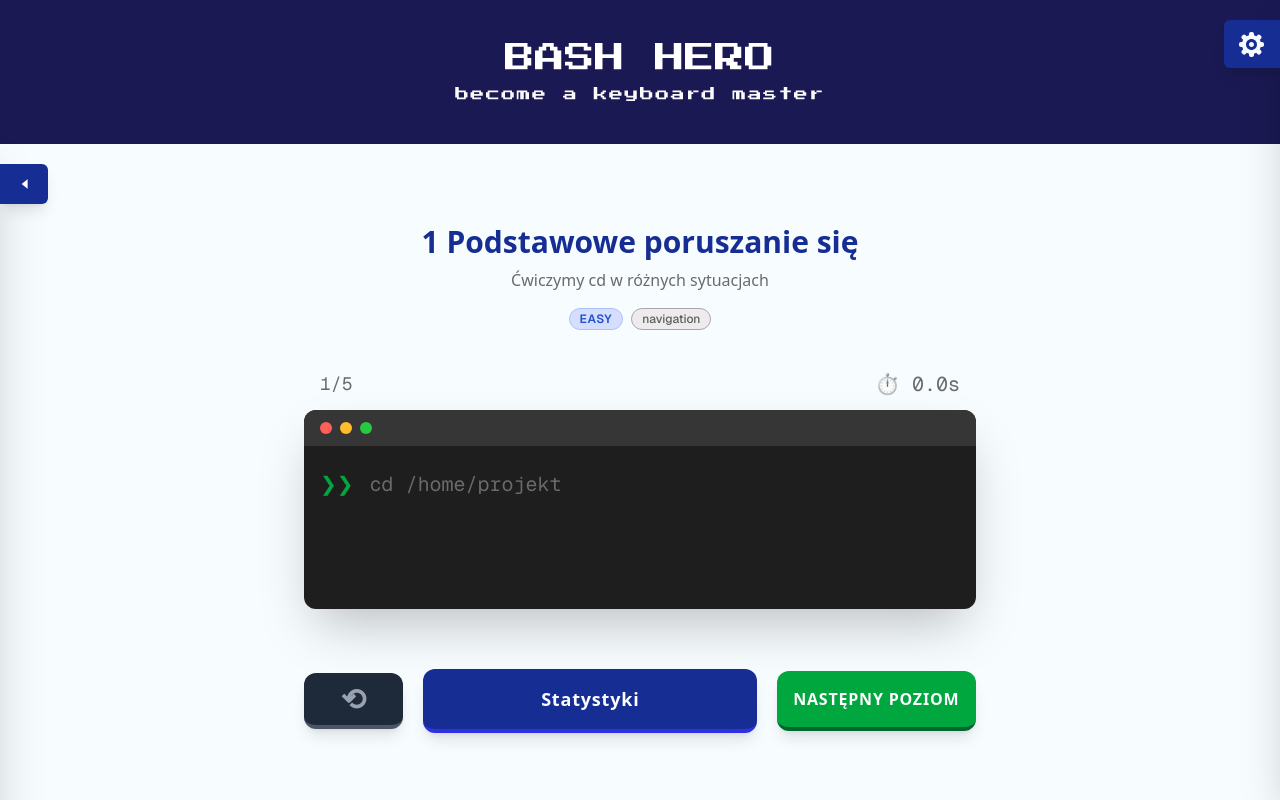
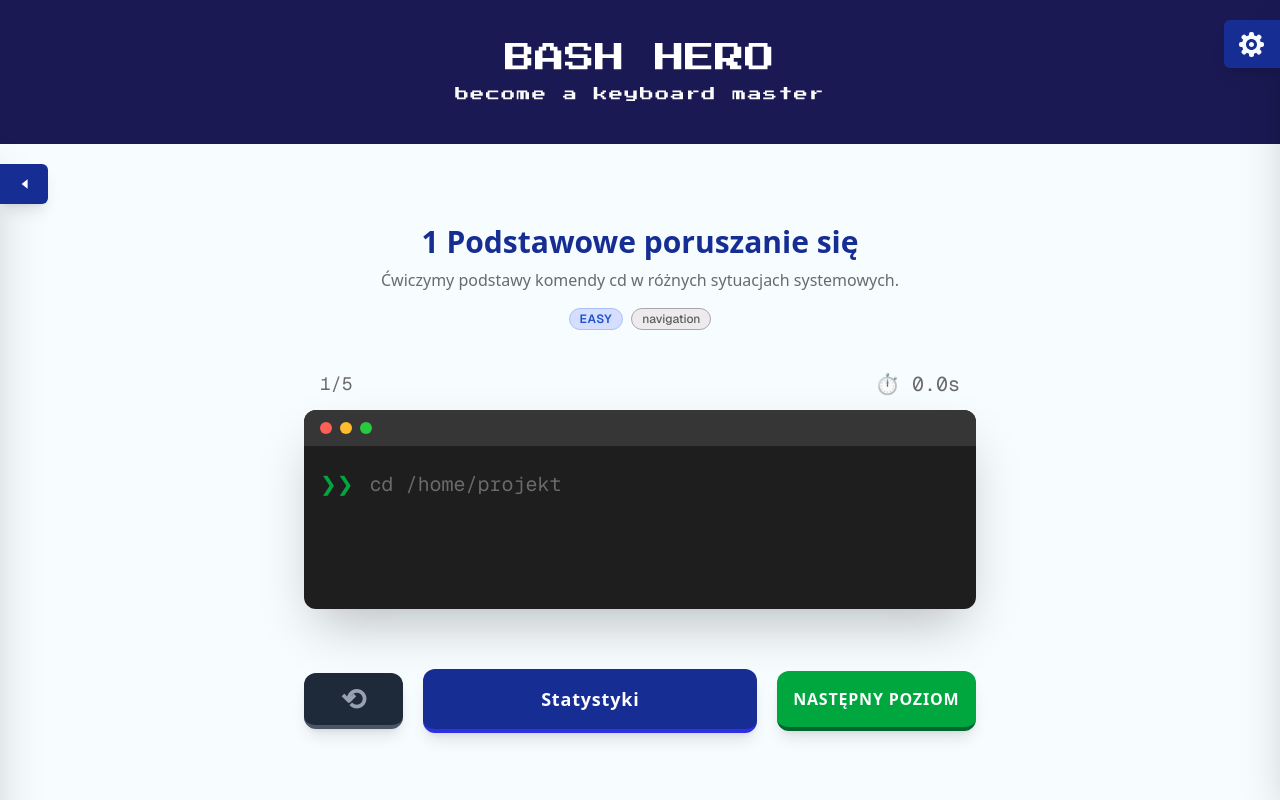
Before and after one commit to BashHero-Foundation/BashHero, a Next.js app: page /game/1 in a window 1280 px wide. Shown: the top 800 px of the page. Built offline with nearby package versions, Linux system fonts and the light colour scheme.

Commit message:
first_chapter_batch

```diff
--- a/app/game/[id]/page.tsx
+++ b/app/game/[id]/page.tsx
@@ -3,9 +3,11 @@ import levelsData from "../../levels/chapter1.json";
 import chapter1 from "../../levels/chapter1.json";
 import chapter2 from "../../levels/chapter2.json";
 import chapter3 from "../../levels/chapter3.json";
+import chapter4 from "../../levels/chapter4.json";
+import chapter5 from "../../levels/chapter5.json";
 import { TypingView } from "@/components/TypingView";
 
-const chapters = [chapter1, chapter2, chapter3];
+const chapters = [chapter1, chapter2, chapter3, chapter4, chapter5];
 const alllevels = chapters.flatMap(chapter => chapter.levels);
 
 export const dynamicParams = false;
--- a/app/levels/chapter1.json
+++ b/app/levels/chapter1.json
@@ -1,38 +1,24 @@
 {
   "chapterId": "1",
-  "chapterTitle": "Rozdział 1: Nawigacja",
+  "chapterTitle": "Rozdział 1: Nawigacja i struktura katalogów",
   "levels": [
     {
       "id": "1",
       "title": "1 Podstawowe poruszanie się",
-      "description": "Ćwiczymy cd w różnych sytuacjach",
+      "description": "Ćwiczymy podstawy komendy cd w różnych sytuacjach systemowych.",
       "difficulty": "easy",
       "category": "navigation",
-      "points": 5,
+      "points": 10,
+      "min_wpm": 30,
+      "min_accuracy": 90,
       "commands": [
-        {
-          "text": "cd /home/projekt",
-          "hint": "Idź do katalogu projekt"
-        },
-        {
-          "text": "cd ..",
-          "hint": "Cofnij się o katalog"
-        },
-        {
-          "text": "cd projekt_zaliczeniowy",
-          "hint": "Przejdź do innego katalogu"
-        },
-        {
-          "text": "ls",
-          "hint": "Wyświetl wszystkie pliki"
-        },
-        {
-          "text": "cd app/lib/modules",
-          "hint": "Sprawdź moduły"
-        }
+        { "text": "cd /home/projekt" },
+        { "text": "cd .." },
+        { "text": "cd projekt_zaliczeniowy" },
+        { "text": "ls" },
+        { "text": "cd app/lib/modules" }
       ]
     },
-
     {
       "id": "2",
       "title": "2 Zaawansowana nawigacja",
@@ -40,164 +26,64 @@
       "difficulty": "easy",
       "category": "navigation",
       "points": 10,
+      "min_wpm": 35,
+      "min_accuracy": 92,
       "commands": [
-        {
-          "text": "cd ~",
-          "hint": "Wróć błyskawicznie do katalogu domowego użytkownika"
-        },
-        {
-          "text": "cd -",
-          "hint": "Wróć do poprzedniego katalogu, w którym byłeś przed chwilą"
-        },
-        {
-          "text": "cd ../..",
-          "hint": "Cofnij się o dwa poziomy w górę w strukturze folderów"
-        },
-        {
-          "text": "ls -a",
-          "hint": "Wyświetl wszystkie pliki, łącznie z tymi ukrytymi (z kropką na początku)"
-        },
-        {
-          "text": "cd ~/Downloads",
-          "hint": "Przejdź bezpośrednio do Pobranych z dowolnego miejsca w systemie"
-        },
-        {
-          "text": "ls -la",
-          "hint": "Wyświetl szczegółową listę plików wraz z uprawnieniami"
-        },
-        {
-          "text": "pwd",
-          "hint": "Sprawdź pełną ścieżkę aktualnego katalogu, aby się nie zgubić"
-        }
+        { "text": "cd ~" },
+        { "text": "cd -" },
+        { "text": "cd ../.." },
+        { "text": "ls -a" },
+        { "text": "cd ~/Downloads" },
+        { "text": "ls -la" },
+        { "text": "pwd" }
       ]
     },
-
-        {
+    {
       "id": "3",
-      "title": "3 Zarządzanie Plikami",
-      "description": "Tworzenie, kopiowanie i przenoszenie zasobów w terminalu.",
-      "difficulty": "medium",
-      "category": "file-management",
-      "points": 15,
+      "title": "3 Wyszukiwanie ścieżek i lokalizacja",
+      "description": "Lokalizowanie plików wykonywalnych oraz przeszukiwanie drzewa struktury.",
+      "difficulty": "easy",
+      "category": "navigation",
+      "points": 10,
+      "min_wpm": 35,
+      "min_accuracy": 90,
       "commands": [
-        {
-          "text": "mkdir nowe_zadanie",
-          "hint": "Utwórz nowy folder o nazwie nowe_zadanie"
-        },
-        {
-          "text": "touch index.html",
-          "hint": "Stwórz pusty plik o nazwie index.html"
-        },
-        {
-          "text": "cp index.html backup.html",
-          "hint": "Skopiuj plik index.html do pliku o nazwie backup.html"
-        },
-        {
-          "text": "mv backup.html ./old/backup.html",
-          "hint": "Przenieś plik do folderu old"
-        },
-        {
-          "text": "rm index.html",
-          "hint": "Usuń plik index.html (uważaj!)"
-        },
-        {
-          "text": "rm -rf folder_do_usuniecia",
-          "hint": "Usuń folder wraz z całą jego zawartością"
-        }
+        { "text": "which bash" },
+        { "text": "whereis python" },
+        { "text": "ls -F" },
+        { "text": "cd /var/log" }
       ]
     },
     {
       "id": "4",
-      "title": "4 Praca z treścią plików",
-      "description": "Podglądanie i edycja plików tekstowych bez opuszczania terminala.",
-      "difficulty": "medium",
-      "category": "content",
-      "points": 20,
+      "title": "4 Alternatywne listingi i sortowanie",
+      "description": "Wyświetlanie zawartości katalogów posortowanej według czasu i rozmiaru.",
+      "difficulty": "easy",
+      "category": "navigation",
+      "points": 10,
+      "min_wpm": 38,
+      "min_accuracy": 92,
       "commands": [
-        {
-          "text": "cat config.json",
-          "hint": "Wyświetl całą treść pliku w terminalu"
-        },
-        {
-          "text": "head -n 5 logs.txt",
-          "hint": "Pokaż tylko pierwsze 5 linii pliku"
-        },
-        {
-          "text": "tail -f access.log",
-          "hint": "Śledź zmiany w pliku w czasie rzeczywistym (przydatne przy logach)"
-        },
-        {
-          "text": "grep \"error\" app.log",
-          "hint": "Wyszukaj wszystkie linie zawierające słowo 'error' w pliku"
-        },
-        {
-          "text": "nano README.md",
-          "hint": "Otwórz plik w prostym edytorze tekstowym wbudowanym w konsolę"
-        }
+        { "text": "ls -lh" },
+        { "text": "ls -lt" },
+        { "text": "ls -lS" },
+        { "text": "ls -1" }
       ]
     },
     {
       "id": "5",
-      "title": "5 Uprawnienia i Właściciele",
-      "description": "Zarządzanie dostępem do plików i folderów.",
-      "difficulty": "hard",
-      "category": "permissions",
-      "points": 25,
+      "title": "5 Drzewo katalogów i inspekcja",
+      "description": "Wizualizacja struktury katalogów i szybka zmiana kontekstu.",
+      "difficulty": "easy",
+      "category": "navigation",
+      "points": 10,
+      "min_wpm": 40,
+      "min_accuracy": 92,
       "commands": [
-        {
-          "text": "chmod +x script.sh",
-          "hint": "Nadaj plikowi uprawnienia do wykonywania"
-        },
-        {
-          "text": "chmod 777 public_file.txt",
-          "hint": "Daj wszystkim pełne uprawnienia do pliku (odczyt, zapis, wykonanie)"
-        },
-        {
-          "text": "sudo chown root:root secret.txt",
-          "hint": "Zmień właściciela i grupę pliku na root (wymaga hasła administratora)"
-        },
-        {
-          "text": "whoami",
-          "hint": "Sprawdź, na jakim użytkowniku aktualnie pracujesz"
-        },
-        {
-          "text": "groups",
-          "hint": "Wyświetl listę grup, do których należysz"
-        }
+        { "text": "tree -L 2" },
+        { "text": "cd /etc/network" },
+        { "text": "ls -R" }
       ]
-
-    },
-    {
-      "id": "6",
-      "title": "Testy",
-      "description": "Testowanie",
-      "difficulty": "hard",
-      "category": "tests",
-      "points": 0,
-      "commands": [
-        {
-          "text": "sudo crudo mudo mundo endo bento pento jento creso lenso pasi lenti rasi cresi basi asi masi kasi",
-          "hint": "Nadaj plikowi uprawnienia do wykonywania"
-        },
-        {
-          "text": "asffaaaaaaaaaaaaaaaaaaaaaaa",
-          "hint": "Daj wszystkim pełne uprawnienia do pliku (odczyt, zapis, wykonanie)"
-        },
-        {
-          "text": "sudo",
-          "hint": "Zmień właściciela i grupę pliku na root (wymaga hasła administratora)"
-        },
-        {
-          "text": "whoami",
-          "hint": "Sprawdź, na jakim użytkowniku aktualnie pracujesz"
-        },
-        {
-          "text": "groups",
-          "hint": "Wyświetl listę grup, do których należysz"
-        }
-      ]
-
     }
-
   ]
 }
--- a/app/levels/chapter2.json
+++ b/app/levels/chapter2.json
@@ -1,69 +1,87 @@
 {
   "chapterId": "2",
-  "chapterTitle": "Rozdział 2: Pliki",
+  "chapterTitle": "Rozdział 2: Pliki i praca z treścią",
   "levels": [
     {
-      "id": "3",
-      "title": "3 Zarządzanie Plikami",
+      "id": "6",
+      "title": "6 Zarządzanie Plikami",
       "description": "Tworzenie, kopiowanie i przenoszenie zasobów w terminalu.",
       "difficulty": "medium",
       "category": "file-management",
-      "points": 15,
+      "points": 10,
+      "min_wpm": 40,
+      "min_accuracy": 93,
       "commands": [
-        {
-          "text": "mkdir nowe_zadanie",
-          "hint": "Utwórz nowy folder o nazwie nowe_zadanie"
-        },
-        {
-          "text": "touch index.html",
-          "hint": "Stwórz pusty plik o nazwie index.html"
-        },
-        {
-          "text": "cp index.html backup.html",
-          "hint": "Skopiuj plik index.html do pliku o nazwie backup.html"
-        },
-        {
-          "text": "mv backup.html ./old/backup.html",
-          "hint": "Przenieś plik do folderu old"
-        },
-        {
-          "text": "rm index.html",
-          "hint": "Usuń plik index.html (uważaj!)"
-        },
-        {
-          "text": "rm -rf folder_do_usuniecia",
-          "hint": "Usuń folder wraz z całą jego zawartością"
-        }
+        { "text": "mkdir nowe_zadanie" },
+        { "text": "touch index.html" },
+        { "text": "cp index.html backup.html" },
+        { "text": "mv backup.html ./old/backup.html" },
+        { "text": "rm index.html" },
+        { "text": "rm -rf folder_do_usuniecia" }
       ]
     },
     {
-      "id": "4",
-      "title": "4 Praca z treścią plików",
+      "id": "7",
+      "title": "7 Praca z treścią plików",
       "description": "Podglądanie i edycja plików tekstowych bez opuszczania terminala.",
       "difficulty": "medium",
       "category": "content",
-      "points": 20,
+      "points": 10,
+      "min_wpm": 42,
+      "min_accuracy": 94,
       "commands": [
-        {
-          "text": "cat config.json",
-          "hint": "Wyświetl całą treść pliku w terminalu"
+        { "text": "cat config.json" },
+        { "text": "head -n 5 logs.txt" },
+        { "text": "tail -f access.log" },
+        { "text": "grep \"error\" app.log" },
+        { "text": "nano README.md" }
+      ]
     },
     {
-          "text": "head -n 5 logs.txt",
-          "hint": "Pokaż tylko pierwsze 5 linii pliku"
+      "id": "8",
+      "title": "8 Zaawansowane operacje plikowe",
+      "description": "Przenoszenie z nadpisywaniem oraz tworzenie powiązań między plikami.",
+      "difficulty": "medium",
+      "category": "file-management",
+      "points": 10,
+      "min_wpm": 45,
+      "min_accuracy": 93,
+      "commands": [
+        { "text": "mv -i file1.txt file2.txt" },
+        { "text": "ln -s target.txt link.txt" },
+        { "text": "cp -r /src /dest" },
+        { "text": "rmdir pusty_katalog" }
+      ]
     },
     {
-          "text": "tail -f access.log",
-          "hint": "Śledź zmiany w pliku w czasie rzeczywistym (przydatne przy logach)"
+      "id": "9",
+      "title": "9 Inspekcja i statystyki plików",
+      "description": "Zliczanie linii, słów, sprawdzanie typów plików oraz sum kontrolnych.",
+      "difficulty": "medium",
+      "category": "content",
+      "points": 10,
+      "min_wpm": 45,
+      "min_accuracy": 95,
+      "commands": [
+        { "text": "wc -l data.csv" },
+        { "text": "file nieznany_plik" },
+        { "text": "md5sum system.iso" },
+        { "text": "stat document.docx" }
+      ]
     },
     {
-          "text": "grep \"error\" app.log",
-          "hint": "Wyszukaj wszystkie linie zawierające słowo 'error' w pliku"
-        },
-        {
-          "text": "nano README.md",
-          "hint": "Otwórz plik w prostym edytorze tekstowym wbudowanym w konsolę"
-        }
+      "id": "10",
+      "title": "10 Filtrowanie strumieni i potoki",
+      "description": "Łączenie komend w celu zaawansowanego przetwarzania tekstu.",
+      "difficulty": "medium",
+      "category": "content",
+      "points": 10,
+      "min_wpm": 48,
+      "min_accuracy": 92,
+      "commands": [
+        { "text": "cat names.txt | sort" },
+        { "text": "uniq -c sorted.txt" },
+        { "text": "grep -i \"warning\" system.log" }
       ]
     }
   ]
--- a/app/levels/chapter3.json
+++ b/app/levels/chapter3.json
@@ -1,37 +1,71 @@
 {
-"chapterId": "c",
-  "chapterTitle": "Rozdział 3: Uprawnienia i Właściciele",
+  "chapterId": "3",
+  "chapterTitle": "Rozdział 3: Uprawnienia i bezpieczeństwo",
   "levels": [
     {
-      "id": "5",
-      "title": "5 Uprawnienia i Właściciele",
+      "id": "11",
+      "title": "11 Uprawnienia i Właściciele",
       "description": "Zarządzanie dostępem do plików i folderów.",
       "difficulty": "hard",
       "category": "permissions",
-      "points": 25,
+      "points": 10,
+      "min_wpm": 45,
+      "min_accuracy": 95,
       "commands": [
-        {
-          "text": "chmod +x script.sh",
-          "hint": "Nadaj plikowi uprawnienia do wykonywania"
+        { "text": "chmod +x script.sh" },
+        { "text": "chmod 777 public_file.txt" },
+        { "text": "sudo chown root:root secret.txt" },
+        { "text": "whoami" },
+        { "text": "groups" }
+      ]
     },
     {
-          "text": "chmod 777 public_file.txt",
-          "hint": "Daj wszystkim pełne uprawnienia do pliku (odczyt, zapis, wykonanie)"
+      "id": "12",
+      "title": "12 Modyfikacje ósemkowe (Octal) i grupy",
+      "description": "Precyzyjne nadawanie praw dostępu za pomocą cyfr oraz zmiana przynależności grupowej.",
+      "difficulty": "hard",
+      "category": "permissions",
+      "points": 10,
+      "min_wpm": 48,
+      "min_accuracy": 96,
+      "commands": [
+        { "text": "chmod 644 config.cfg" },
+        { "text": "chmod 700 private.key" },
+        { "text": "sudo chgrp developers data/" },
+        { "text": "id student" }
+      ]
     },
     {
-          "text": "sudo chown root:root secret.txt",
-          "hint": "Zmień właściciela i grupę pliku na root (wymaga hasła administratora)"
+      "id": "13",
+      "title": "13 Zaawansowane atrybuty i SUID",
+      "description": "Zabezpieczanie plików przed modyfikacją oraz specjalne bity uprawnień.",
+      "difficulty": "hard",
+      "category": "permissions",
+      "points": 10,
+      "min_wpm": 50,
+      "min_accuracy": 95,
+      "commands": [
+        { "text": "sudo chattr +i secure.log" },
+        { "text": "chmod u+s /bin/program" },
+        { "text": "chmod g+s shared_folder/" },
+        { "text": "chmod +t public_dump/" }
+      ]
     },
     {
-          "text": "whoami",
-          "hint": "Sprawdź, na jakim użytkowniku aktualnie pracujesz"
-        },
-        {
-          "text": "groups",
-          "hint": "Wyświetl listę grup, do których należysz"
-        }
+      "id": "14",
+      "title": "14 Zarządzanie użytkownikami z poziomu Root",
+      "description": "Dodawanie kont użytkowników, modyfikacja powłoki oraz blokowanie kont.",
+      "difficulty": "hard",
+      "category": "permissions",
+      "points": 10,
+      "min_wpm": 52,
+      "min_accuracy": 94,
+      "commands": [
+        { "text": "sudo usermod -aG sudo adam" },
+        { "text": "sudo useradd -m -s /bin/bash newuser" },
+        { "text": "sudo passwd -l suspect" },
+        { "text": "sudo userdel -r olduser" }
       ]
-
     }
   ]
 }
--- /dev/null
+++ b/app/levels/chapter4.json
@@ -0,0 +1,54 @@
+{
+  "chapterId": "4",
+  "chapterTitle": "Rozdział 4: Zarządzanie procesami i systemem",
+  "levels": [
+    {
+      "id": "15",
+      "title": "15 Podgląd procesów i zasobów",
+      "description": "Monitorowanie wykorzystania pamięci RAM, procesora oraz listy zadań.",
+      "difficulty": "medium",
+      "category": "system",
+      "points": 10,
+      "min_wpm": 42,
+      "min_accuracy": 93,
+      "commands": [
+        { "text": "ps aux" },
+        { "text": "top" },
+        { "text": "free -m" },
+        { "text": "df -h" }
+      ]
+    },
+    {
+      "id": "16",
+      "title": "16 Kontrola i zabijanie procesów",
+      "description": "Wyszukiwanie konkretnych programów i wysyłanie sygnałów zakończenia.",
+      "difficulty": "medium",
+      "category": "system",
+      "points": 10,
+      "min_wpm": 46,
+      "min_accuracy": 94,
+      "commands": [
+        { "text": "pgrep nginx" },
+        { "text": "kill 1234" },
+        { "text": "killall firefox" },
+        { "text": "pkill -9 -u student" }
+      ]
+    },
+    {
+      "id": "17",
+      "title": "17 Zarządzanie zadaniami w tle (Job Control)",
+      "description": "Uruchamianie skryptów w tle oraz wznawianie zadań w terminalu.",
+      "difficulty": "medium",
+      "category": "system",
+      "points": 10,
+      "min_wpm": 45,
+      "min_accuracy": 92,
+      "commands": [
+        { "text": "./script.sh &" },
+        { "text": "jobs" },
+        { "text": "fg %1" },
+        { "text": "bg %1" }
+      ]
+    }
+  ]
+}
--- /dev/null
+++ b/app/levels/chapter5.json
@@ -0,0 +1,52 @@
+{
+  "chapterId": "5",
+  "chapterTitle": "Rozdział 5: Sieci komputerowe i diagnostyka",
+  "levels": [
+    {
+      "id": "18",
+      "title": "18 Podstawowa diagnostyka sieciowa",
+      "description": "Weryfikacja połączeń sieciowych oraz translacji nazw DNS.",
+      "difficulty": "medium",
+      "category": "network",
+      "points": 10,
+      "min_wpm": 40,
+      "min_accuracy": 91,
+      "commands": [
+        { "text": "ping -c 4 8.8.8.8" },
+        { "text": "host google.com" },
+        { "text": "curl -I https://github.com" }
+      ]
+    },
+    {
+      "id": "19",
+      "title": "19 Analiza portów i interfejsów",
+      "description": "Sprawdzanie aktywnych kart sieciowych oraz nasłuchujących gniazd.",
+      "difficulty": "hard",
+      "category": "network",
+      "points": 10,
+      "min_wpm": 48,
+      "min_accuracy": 94,
+      "commands": [
+        { "text": "ip addr show" },
+        { "text": "ss -tulpn" },
+        { "text": "traceroute 1.1.1.1" },
+        { "text": "netstat -r" }
+      ]
+    },
+    {
+      "id": "20",
+      "title": "20 Pobieranie danych i transfer",
+      "description": "Pobieranie zasobów zdalnych oraz synchronizacja plików przez sieć.",
+      "difficulty": "hard",
+      "category": "network",
+      "points": 210,
+      "min_wpm": 50,
+      "min_accuracy": 93,
+      "commands": [
+        { "text": "wget -c http://example.com/file.zip" },
+        { "text": "rsync -avz /local/dir/ user@remote:/backup/" },
+        { "text": "scp photo.jpg user@remote:/home/user/" }
+      ]
+    }
+  ]
+}
--- a/components/menu.tsx
+++ b/components/menu.tsx
@@ -4,8 +4,10 @@ import { scormify_path } from "@/app/scorm/scorm_utils";
 import chapter1 from "@/app/levels/chapter1.json";
 import chapter2 from "@/app/levels/chapter2.json";
 import chapter3 from "@/app/levels/chapter3.json";
+import chapter4 from "@/app/levels/chapter4.json";
+import chapter5 from "@/app/levels/chapter5.json";
 
-const chapters = [chapter1, chapter2, chapter3];
+const chapters = [chapter1, chapter2, chapter3, chapter4, chapter5];
 
 
 export const Menu = () => {
```
Lines whose indentation alone changed are shown as unchanged.
